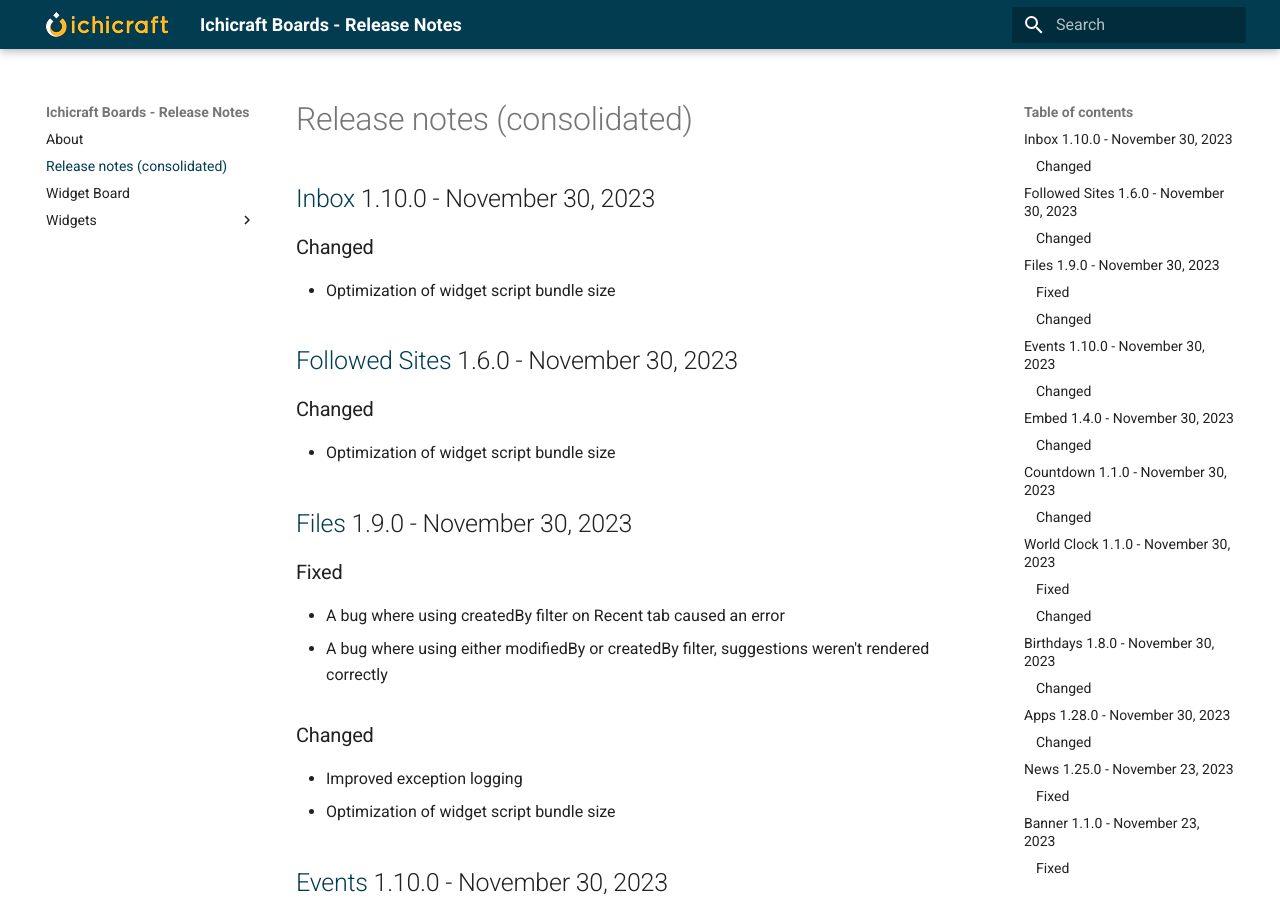
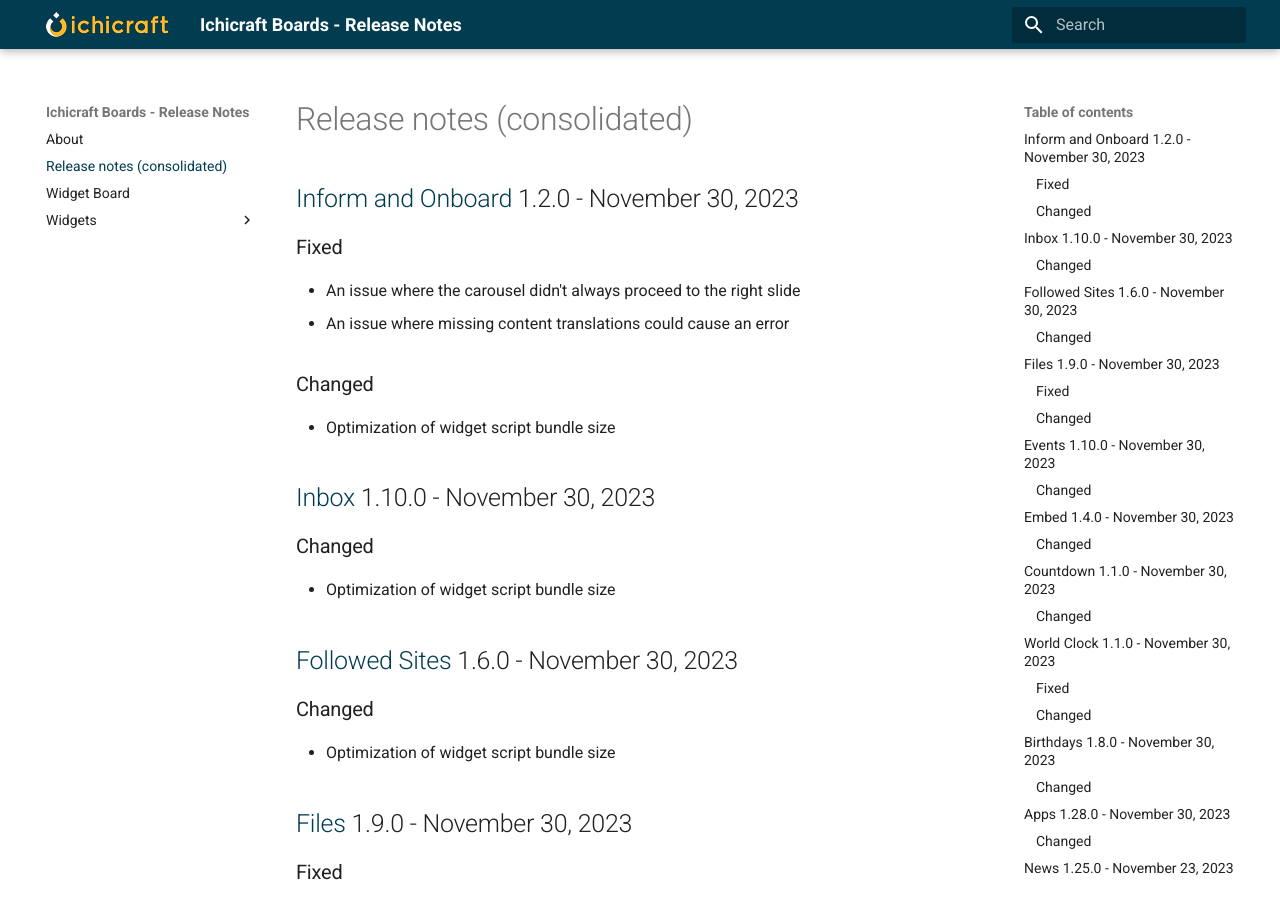
Before and after one commit to ichicraft/widgets-docs, an MkDocs documentation site: the page built from docs/Release-notes-(consolidated).md, in a window 1280 px wide and 900 px high. Built offline with MkDocs 1.6.1 and Material for MkDocs 9.7.7, drawn with Linux system fonts in a browser that asks for light colours.

Commit message:
Release notes updated by BuildService

```diff
--- a/docs/Release-notes-(consolidated).md
+++ b/docs/Release-notes-(consolidated).md
@@ -1,3 +1,12 @@
+## [Inform and Onboard](./Widgets/Inform and Onboard.md) 1.2.0 - November 30, 2023
+
+### Fixed
+- An issue where the carousel didn&#x27;t always proceed to the right slide
+- An issue where missing content translations could cause an error
+
+### Changed
+- Optimization of widget script bundle size
+
 ## [Inbox](./Widgets/Inbox.md) 1.10.0 - November 30, 2023
 
 ### Changed
```
Also changed, not shown: docs/Widgets/Inform and Onboard.md (+9 -0 lines).
